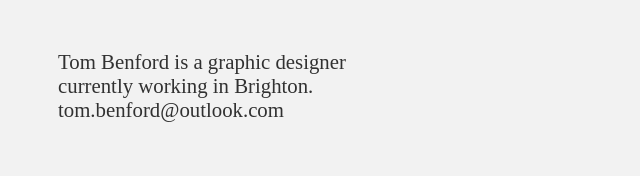
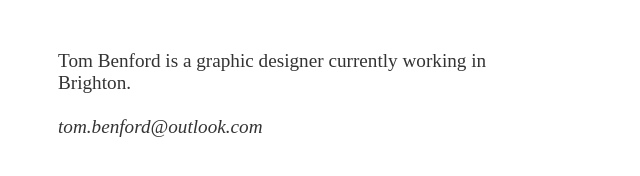
Before and after one commit to tombenford/tombenford.github.io, a plain HTML site: page index.html in a window 1280 px wide. Shown: the whole page, without its empty margins (0-640 px from the left). Drawn offline with Linux system fonts and the light colour scheme.

Commit message:
Update index.html

```diff
--- a/index.html
+++ b/index.html
@@ -3,13 +3,13 @@
   <head>
     <style>
     body{
-      background-color: rgba(0, 0, 0, 0.05);
+      background-color: white;
     }
     div {
-      width: 300px;
+      width: 450px;
       height: auto;
       margin: 50px;
-      font-size: 130%;
+      font-size: 120%;
       color: rgba(0,0,0,0.8)
     }
     </style>
@@ -17,7 +17,7 @@
 
   <body>
     <div>
-  Tom Benford is a graphic designer currently working in Brighton.<br>tom.benford@outlook.com
+  Tom Benford is a graphic designer currently working in Brighton.<br><br><i>tom.benford@outlook.com</i>
     <div>
   </body>
   </html>
```
